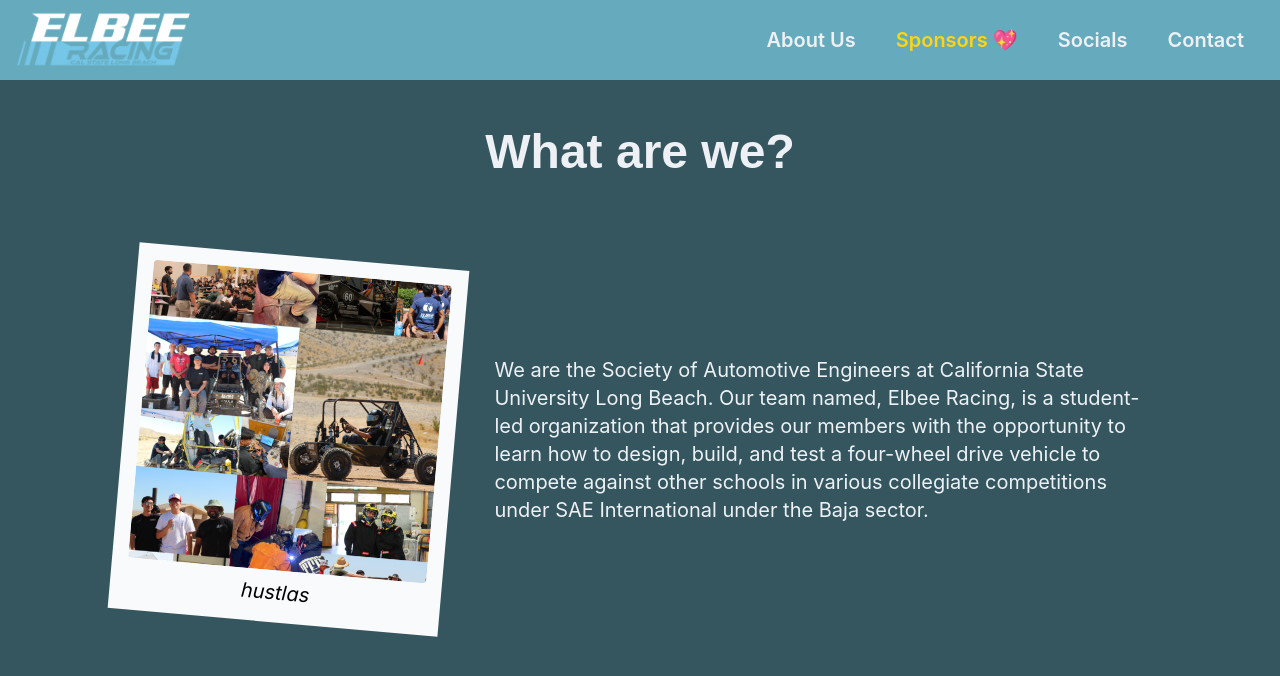
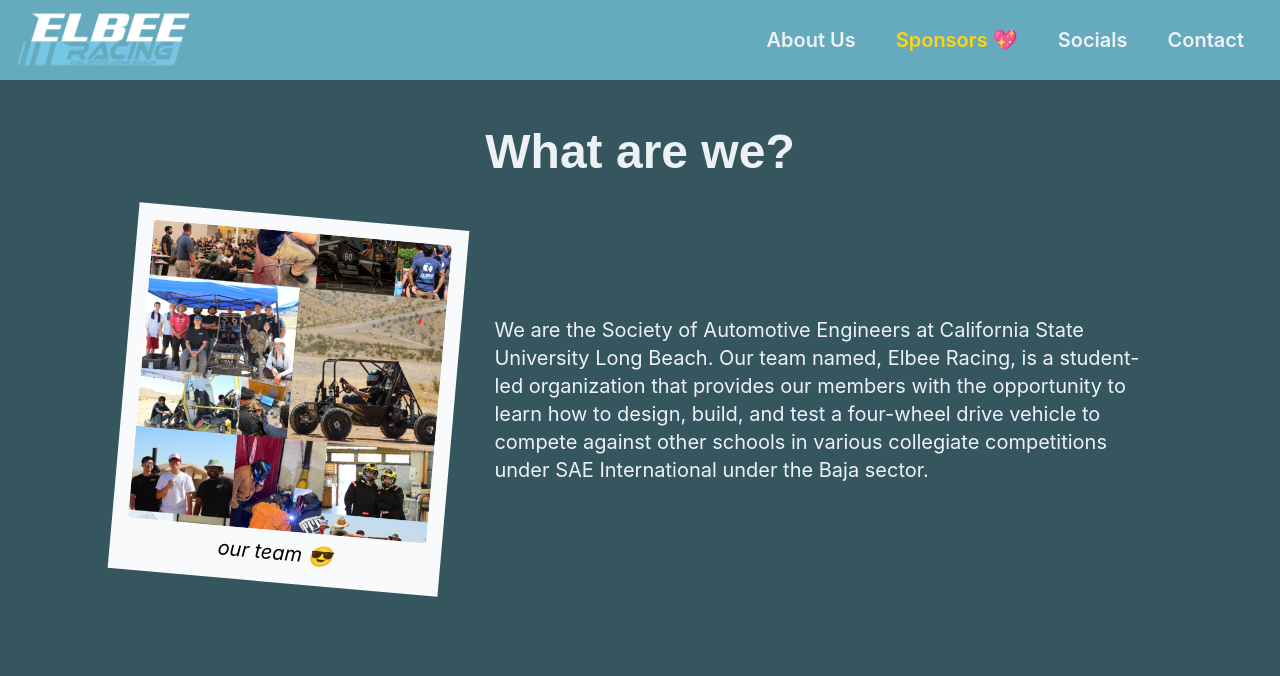
Before and after one commit to harvest7777/sae-website, a Next.js app: page /about in a window 1280 px wide. Shown: the top 676 px of the page. Built offline with nearby package versions, Linux system fonts and the light colour scheme; a web font is replaced by a local one.

Commit message:
added animations to about

```diff
--- a/app/_components/Dropdown.tsx
+++ b/app/_components/Dropdown.tsx
@@ -15,6 +15,7 @@
       <AnimatePresence>
         {open ?
           <motion.div
+            onClick={() => setOpen(false)}
             initial={{ opacity: 0, y: -5 }}
             animate={{ opacity: 1, y: 0 }}
             exit={{ opacity: 0, y: -5 }}
--- a/app/about/page.tsx
+++ b/app/about/page.tsx
@@ -1,19 +1,32 @@
+"use client";
+import { motion } from "motion/react";
 import Polaroid from "./_components/Polaroid"
 
 export default function AboutPage() {
   const description: string = "We are the Society of Automotive Engineers at California State University Long Beach. Our team named, Elbee Racing, is a student-led organization that provides our members with the opportunity to learn how to design, build, and test a four-wheel drive vehicle to compete against other schools in various collegiate competitions under SAE International under the Baja sector."
+
   return (
-    <div className="space-y-20">
+    <div className="space-y-10 flex flex-col justify-center align-middle items-center">
       <h1 className="header-text">What are we?</h1>
       {/* container for each bullet point */}
-      <div className="flex flex-col justify-center align-middle items-center">
-        <div className="md:w-5/6">
-          <div className="flex md:flex-row flex-col justify-center items-center align-middle gap-x-10 gap-y-5">
-            <div className="w-2/6">
-              <Polaroid imageUrl="/about.png" caption="hustlas" rotate={5} />
-            </div>
-            <p className="md:w-4/6 w-5/6">{description}</p>
-          </div>
+      <div className="md:w-5/6">
+        <div className="flex md:flex-row flex-col justify-center items-center align-middle gap-x-10 gap-y-10">
+          <motion.div
+            initial={{ opacity: 0, x: -100 }}
+            animate={{ opacity: 1, x: 0 }}
+            transition={{ duration: 0.7 }}
+            className="w-2/6"
+          >
+            <Polaroid imageUrl="/about.png" caption="our team 😎" rotate={5} />
+          </motion.div>
+          <motion.div
+            initial={{ opacity: 0, x: 200 }}
+            animate={{ opacity: 1, x: 0 }}
+            transition={{ duration: 0.7 }}
+            className="md:w-4/6 w-5/6"
+          >
+            <p>{description}</p>
+          </motion.div>
         </div>
 
       </div>
```
